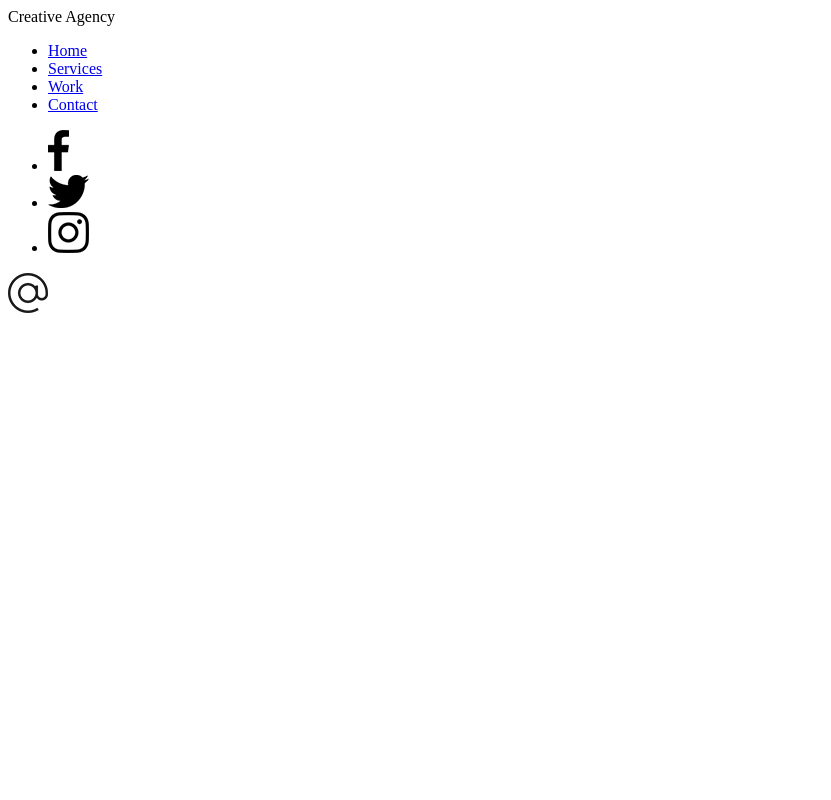
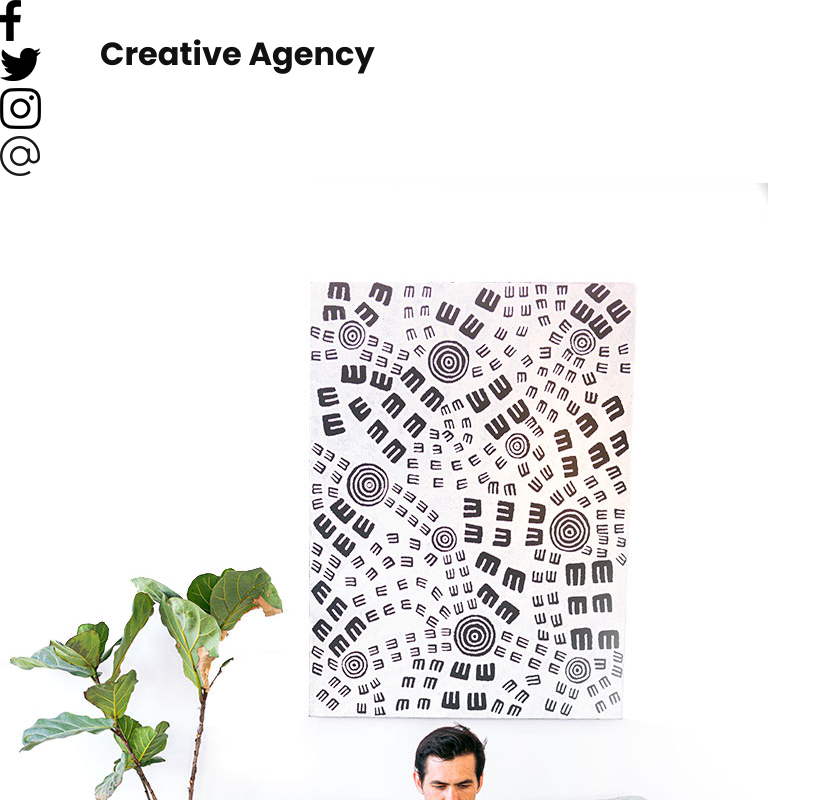
Before and after one commit to we3el/creative-agency-temp, a plain HTML site: page index.html in a window 1280 px wide. Shown: the top 800 px of the page, without its empty margins (0-831 px from the left). Drawn offline with Linux system fonts and the light colour scheme; files whose address does not match are found by name.

Commit message:
Basic Styles

```diff
--- /dev/null
+++ b/css/style.css
@@ -0,0 +1,25 @@
+@import url('https://fonts.googleapis.com/css?family=Poppins:200,300,400,500,600,700,800,900&display=swap');
+
+* {
+    margin: 0;
+    padding: 0;
+    box-sizing: border-box;
+}
+
+html, body {
+    font-family: 'Poppins', sans-serif;
+    color: #111;
+}
+
+.logo {
+    position: absolute;
+    top: 30px;
+    left: 100px;
+    font-size: 2rem;
+    font-weight: 700;
+    z-index: 10;
+}
+
+.navigation {
+    display: none;
+}
--- a/index.html
+++ b/index.html
@@ -5,6 +5,7 @@
     <meta http-equiv="X-UA-Compatible" content="IE=edge">
     <meta name="viewport" content="width=device-width, initial-scale=1.0">
     <title>Creative Agency</title>
+    <link rel="stylesheet" href="/css/style.css">
 </head>
 <body>
     <header>
@@ -41,8 +42,19 @@
             </a>
         </div>
     </header>
+
     <section>
-
+        <img src="images/home-img.jpg" alt="Home image" class="home-img">
+        <div class="home-content">
+            <h1>We help to achive <br> your goals</h1>
+            <p>
+                Lorem, ipsum dolor sit amet consectetur adipisicing elit. Nostrum laboriosam voluptatibus
+                soluta minima veritatis nisi amet perferendis praesentium? Ipsam consectetur natus magni
+                necessitatibus error cum nobis? Harum sint, ducimus commodi veritatis laborum a nemo molestiae
+                mollitia ea at dolorem molestias.
+            </p>
+            <a href="contact.html" class="btn">Get Started</a>
+        </div>
     </section>
 
     <script src="js/script.js"></script>
```
